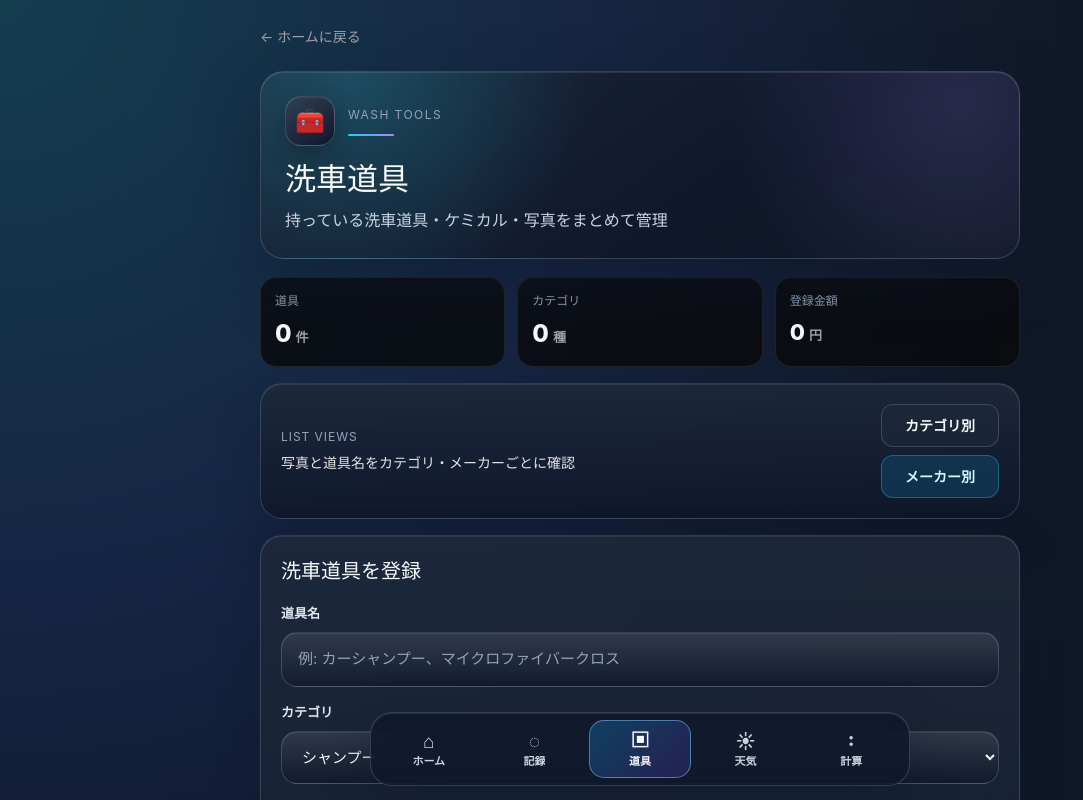
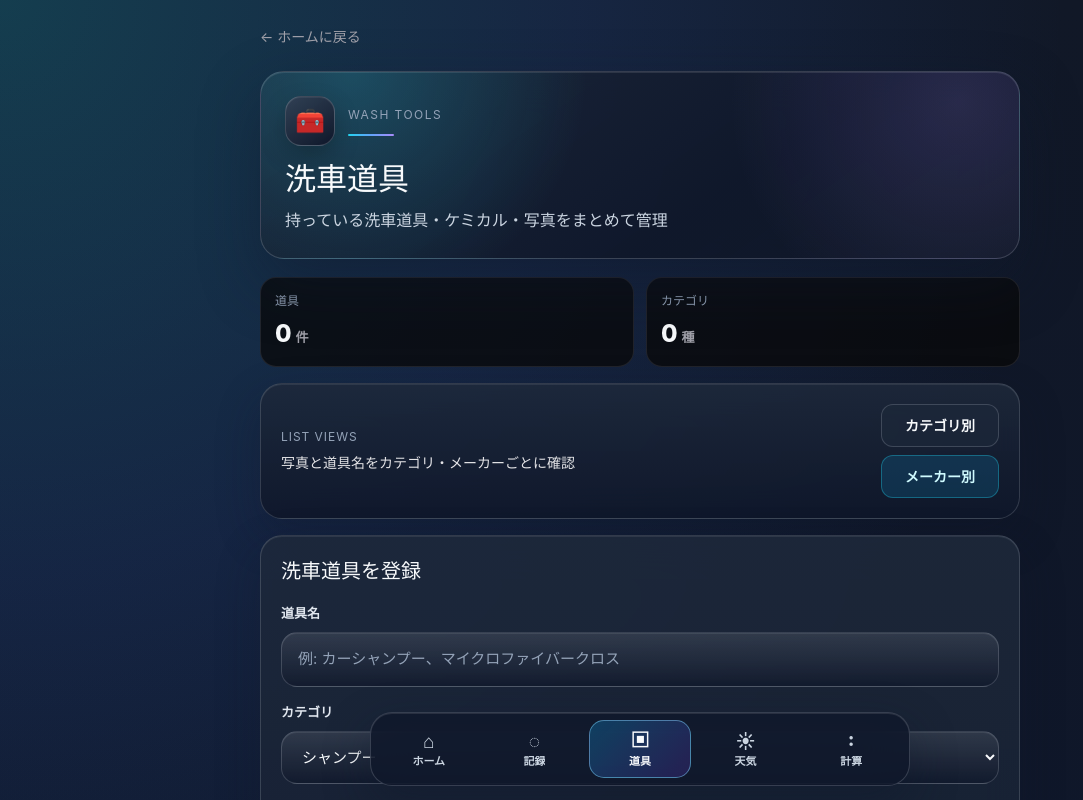
Before and after one commit to kouta-ks-db/car-maintenance-app, a Next.js app: page /wash-tools in a window 1280 px wide. Shown: the top 800 px of the page, without its empty margins (0-1083 px from the left). Built offline with nearby package versions, Linux system fonts and the light colour scheme.

Commit message:
Remove wash tool total price summary

```diff
--- a/src/app/wash-tools/page.tsx
+++ b/src/app/wash-tools/page.tsx
@@ -346,14 +346,9 @@ export default function WashToolsPage() {
     const categories = new Set(
       tools.filter((tool) => tool.name).map((tool) => tool.category)
     );
-    const totalPrice = tools.reduce((sum, tool) => {
-      const priceValue = Number(tool.price);
-      return Number.isFinite(priceValue) ? sum + priceValue : sum;
-    }, 0);
 
     return {
       categoryCount: categories.size,
-      totalPrice,
     };
   }, [tools]);
 
@@ -773,24 +768,6 @@ export default function WashToolsPage() {
             </p>
           </div>
 
-          <div
-            style={{
-              border: '1px solid rgba(113,113,122,0.22)',
-              borderRadius: '16px',
-              padding: '14px',
-              background: 'rgba(9,9,11,0.78)',
-            }}
-          >
-            <p style={{ margin: '0 0 6px 0', color: '#94a3b8', fontSize: '12px' }}>
-              登録金額
-            </p>
-            <p style={{ margin: 0, fontSize: '22px', fontWeight: 800 }}>
-              {isLoaded ? toolStats.totalPrice.toLocaleString() : '-'}
-              <span style={{ color: '#a1a1aa', fontSize: '13px', marginLeft: '4px' }}>
-                円
-              </span>
-            </p>
-          </div>
         </div>
 
         <SectionCard>
```
